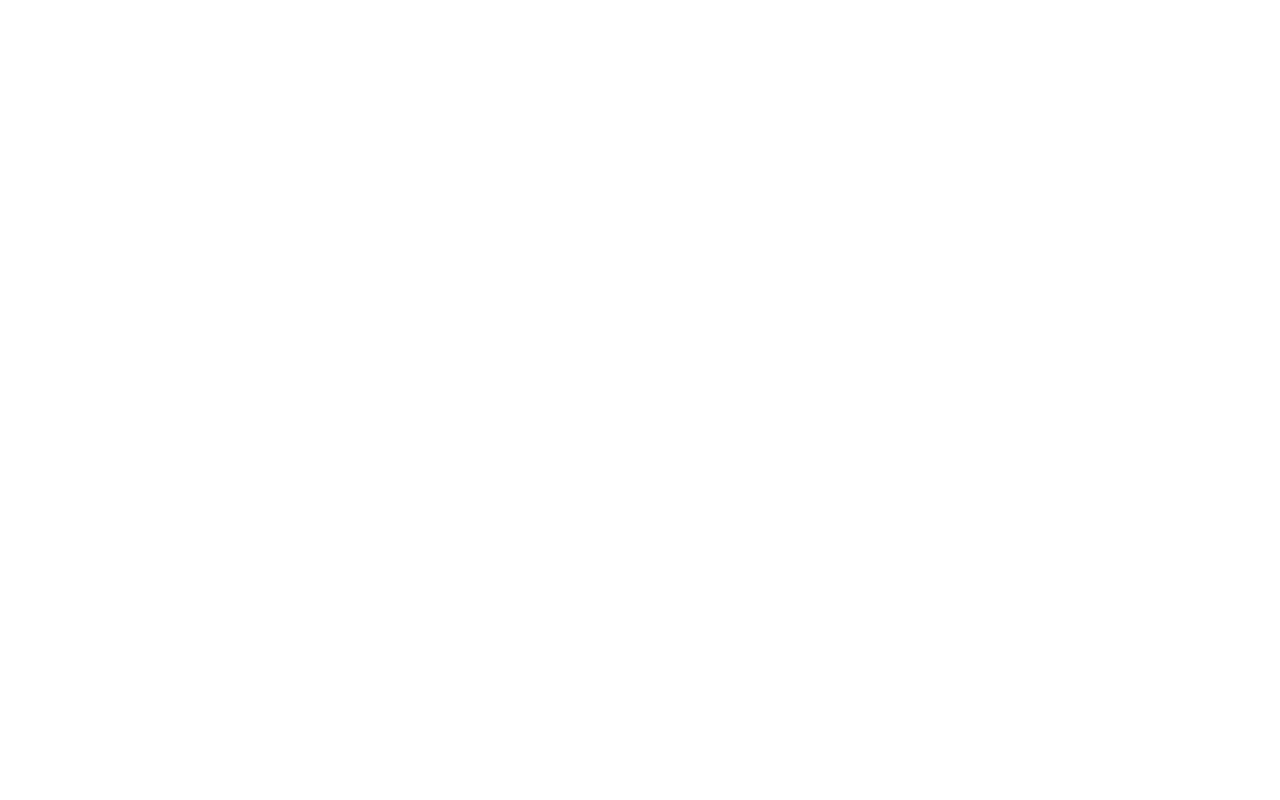
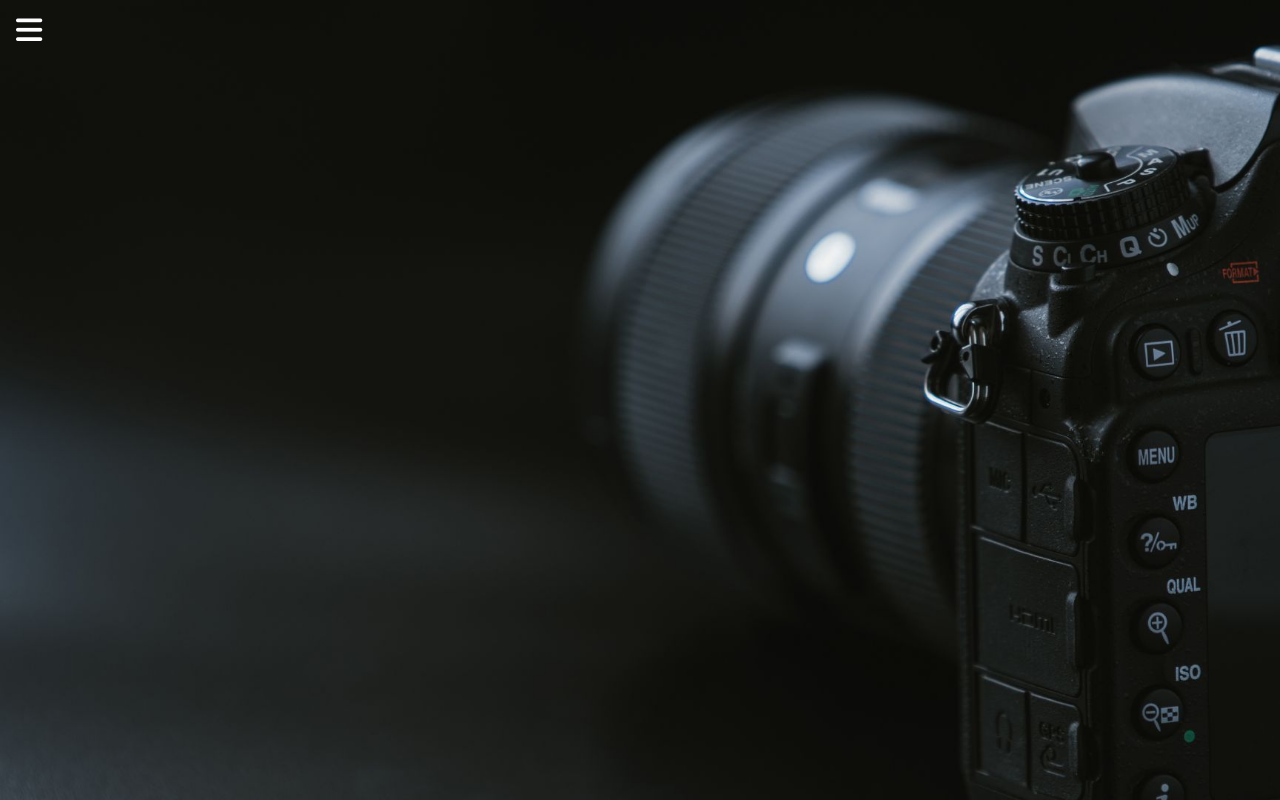
Before and after one commit to komal-Pachouri/Mini-Project, a plain HTML site: page Project/Photography/photographer.html in a window 1280 px wide. Drawn offline with Linux system fonts and the light colour scheme; a web font is replaced by a local one.

Commit message:
change url of photo

```diff
--- a/Project/Photography/photographer.css
+++ b/Project/Photography/photographer.css
@@ -4,7 +4,7 @@
     font-family: "Poppins", sans-serif;
 }
 .main_box{
-    background-image: url(photo.jpg);
+    background-image: url(/assets/photo.jpg);
     background-size: cover;
     height: 100vh;
 }
```
